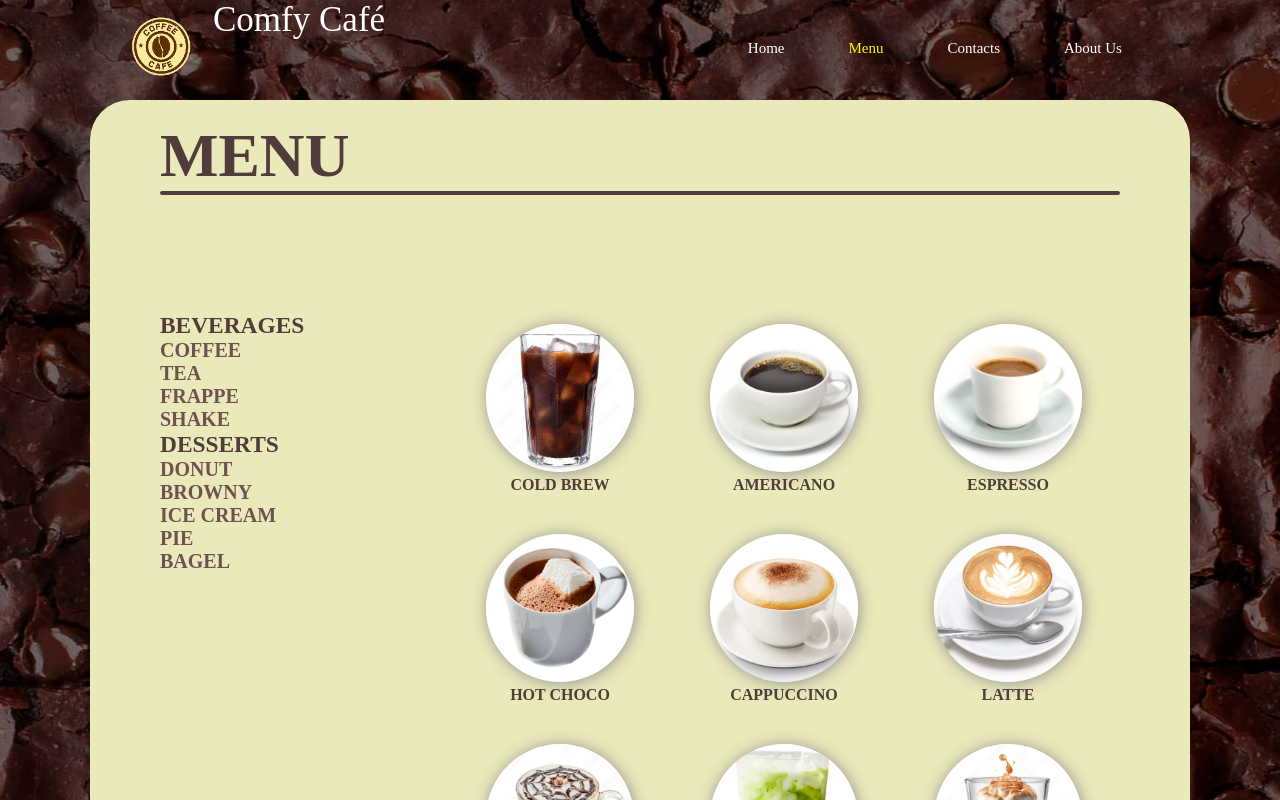
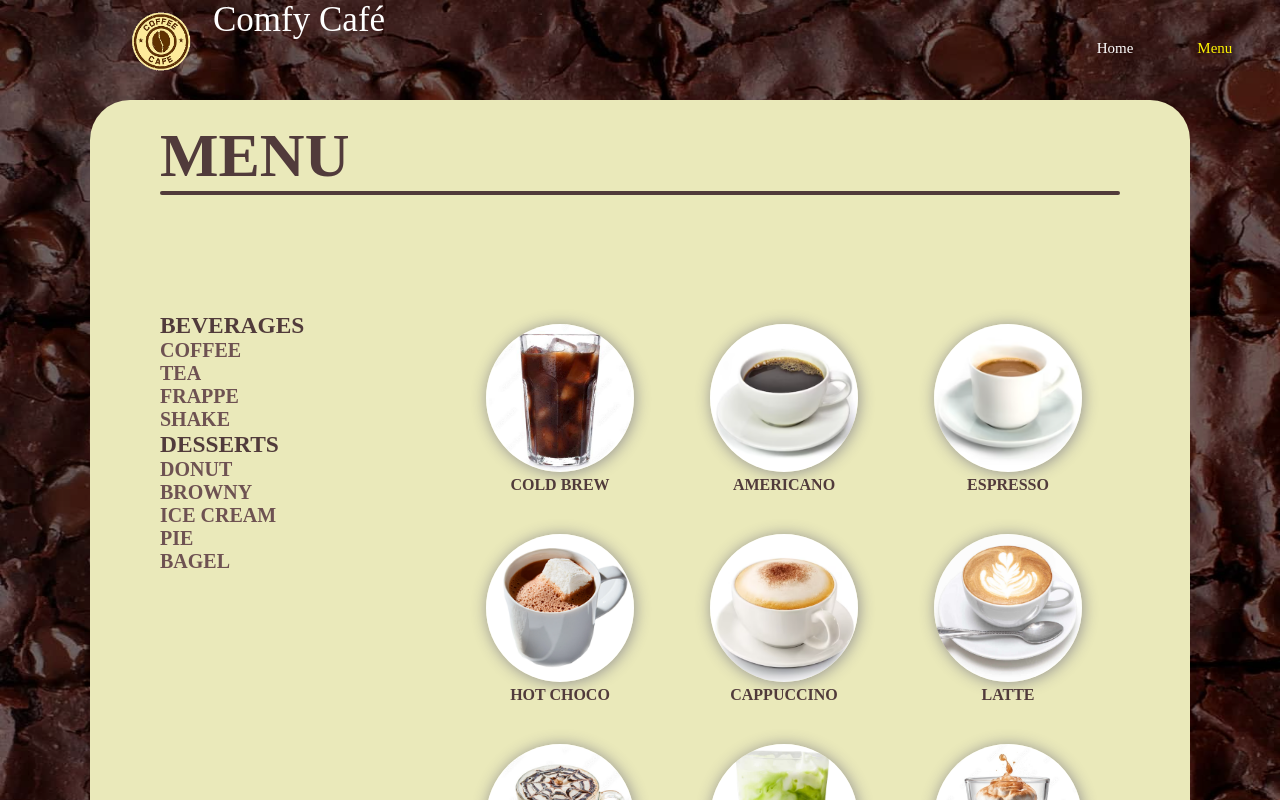
Before and after one commit to Mich-Tapawan/P1-Comfy_Cafe, a website: page menu.html in a window 1280 px wide. Shown: the top 800 px of the page. Drawn offline with Linux system fonts and the light colour scheme; a web font is replaced by a local one.

Commit message:
repositioned nav elements in different media widths

```diff
--- a/menu_style.css
+++ b/menu_style.css
@@ -522,7 +522,7 @@ input[type="radio"]:checked+label{
 
     #nav-name{
         transform: translateX(-9vw);
-        font-size: 23px;
+        font-size: 22px;
         bottom: 0px;
     }
 
--- a/nav.js
+++ b/nav.js
@@ -2,30 +2,37 @@ document.addEventListener("DOMContentLoaded", function () {
     // Top nav
     var navbar = document.getElementById("fixedNav");
     var navName = document.getElementById("nav-name");
+    var nameStyle = getComputedStyle(navName);
     var navLogo = document.getElementById("logo");
+    var logoStyle = getComputedStyle(navLogo);
     var navLinks = document.getElementById("page-links");
+    var linkStyle = getComputedStyle(navLinks);
 
     window.addEventListener("scroll", function () {
       if (window.scrollY > 0) {
         navbar.style.backgroundColor = "#3B2929";
         navbar.style.height = "80px";
-        navLogo.style.width = "53px";
-        navLogo.style.height = "53px";
-        navLogo.style.left = "50px";
-        navName.style.fontSize = "30px";
-        navName.style.left = "40px";
+        navLogo.style.width = logoStyle.width - 10;
+        navLogo.style.height = logoStyle.height - 10;;
+        navName.style.fontSize = nameStyle.fontSize - 5;
+        navLogo.style.left = '40px';
+        navName.style.left = '40px';
+        navLogo.style.bottom = '5px';
         navLinks.style.bottom = "5px";
+        navLinks.style.transform = 'translateX(-48px)';
         navLinks.style.float = "null";
       }
       else {
         navbar.style.backgroundColor = "transparent";
         navbar.style.height = "100px";
-        navLogo.style.width = "63px";
-        navLogo.style.height = "63px";
-        navLogo.style.left = "0px";
-        navName.style.fontSize = "35px";
-        navName.style.left = "0px";
+        navLogo.style.width = logoStyle.width;
+        navLogo.style.height = logoStyle.height;
+        navName.style.fontSize = nameStyle.fontSize;
         navLinks.style.bottom = "0px";
+        navLogo.style.left = '0px';
+        navName.style.left = '0px';
+        navLinks.style.transform = '0px';
+        navLinks.style.transition = '0.3s ease';
       }
     });
 });
```
